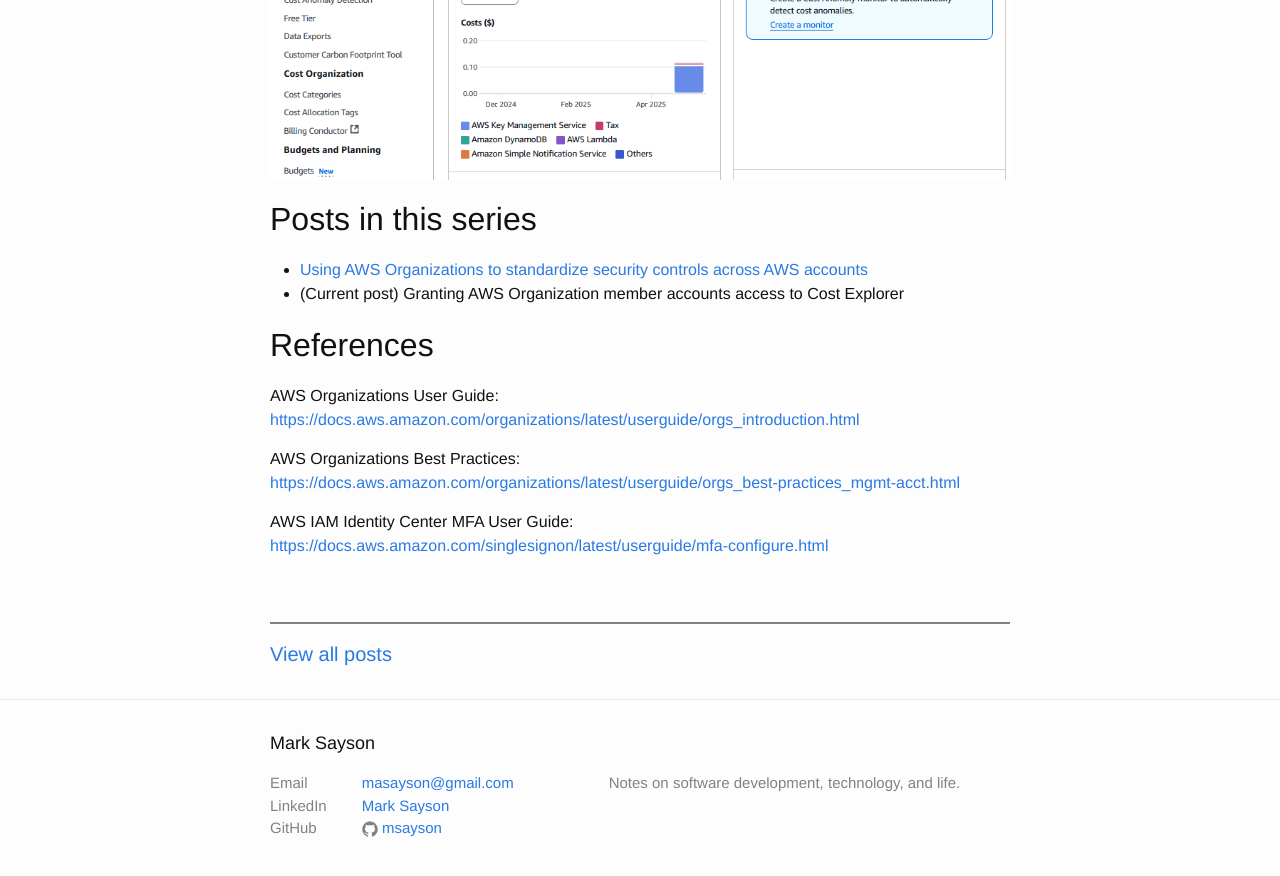
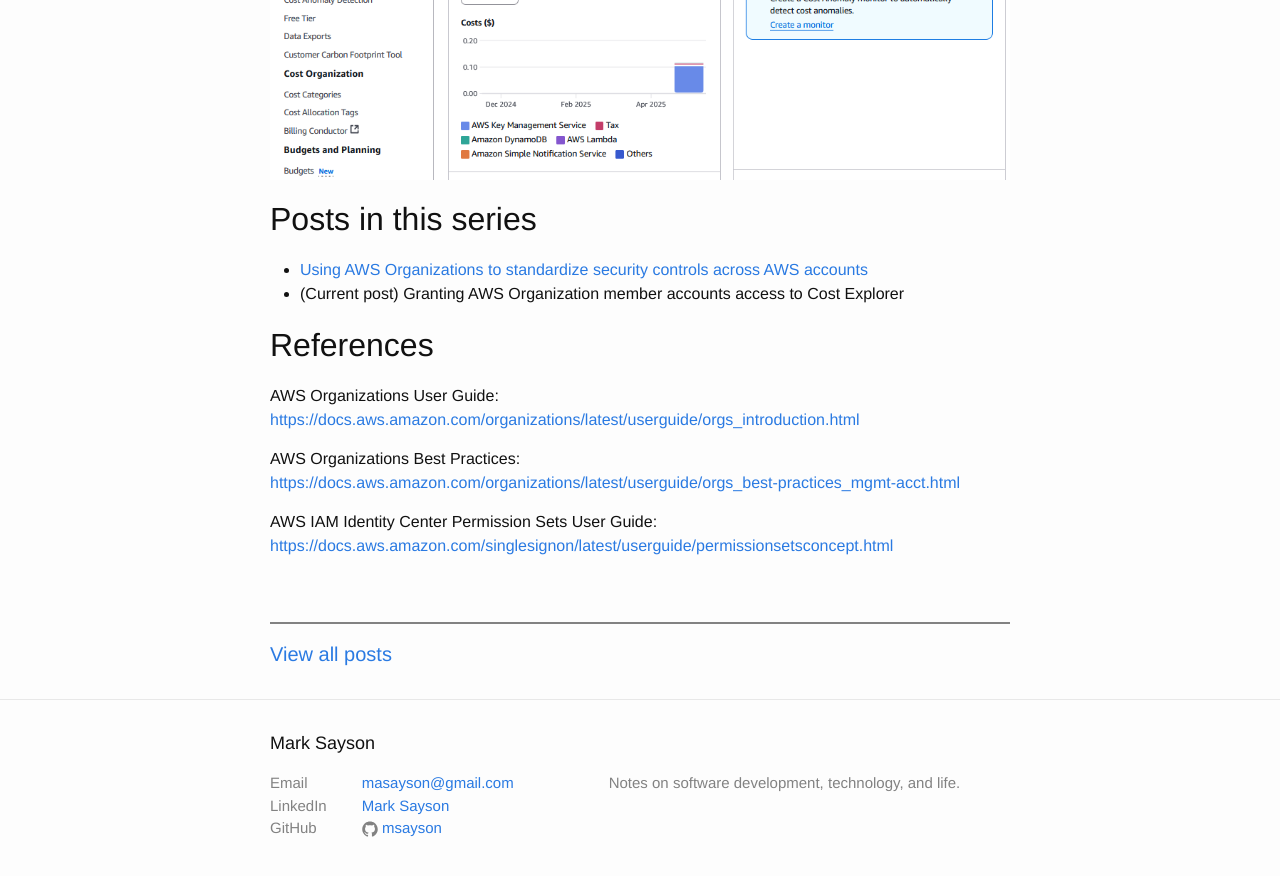
Before and after one commit to msayson/msayson.github.io, a Jekyll site: the page built from _posts/2025-05-10-aws-organization-members-cost-explorer-access.markdown, in a window 1280 px wide and 900 px high, scrolled down 9847 px. Shown: the top 876 px of the window. Built offline with Jekyll 4.4.1, drawn with Linux system fonts in a browser that asks for light colours.

Commit message:
Updated references for IAM Identity Center user guides

```diff
--- a/_posts/2025-05-10-aws-organization-members-cost-explorer-access.markdown
+++ b/_posts/2025-05-10-aws-organization-members-cost-explorer-access.markdown
@@ -184,4 +184,4 @@
 
 AWS Organizations Best Practices: [https://docs.aws.amazon.com/organizations/latest/userguide/orgs_best-practices_mgmt-acct.html](https://docs.aws.amazon.com/organizations/latest/userguide/orgs_best-practices_mgmt-acct.html)
 
-AWS IAM Identity Center MFA User Guide: [https://docs.aws.amazon.com/singlesignon/latest/userguide/mfa-configure.html](https://docs.aws.amazon.com/singlesignon/latest/userguide/mfa-configure.html)
+AWS IAM Identity Center Permission Sets User Guide: [https://docs.aws.amazon.com/singlesignon/latest/userguide/permissionsetsconcept.html](https://docs.aws.amazon.com/singlesignon/latest/userguide/permissionsetsconcept.html)
```
